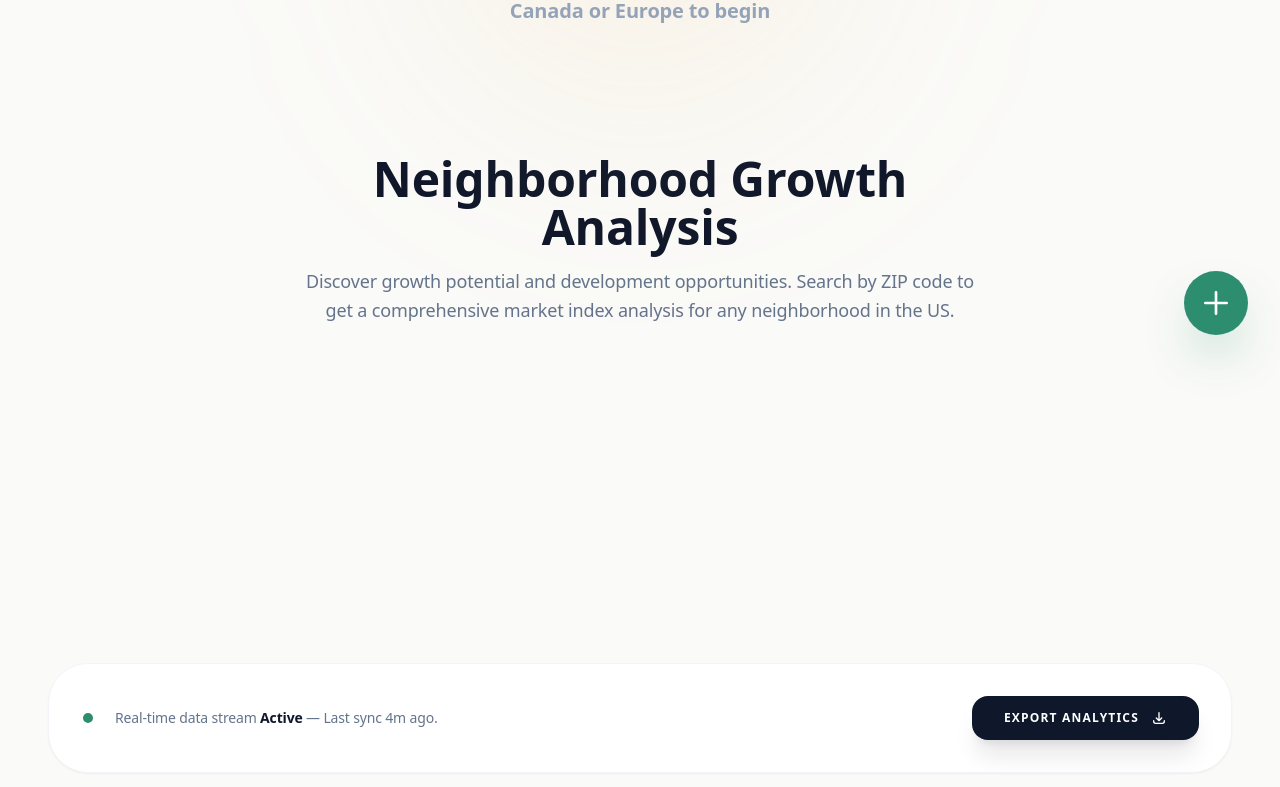
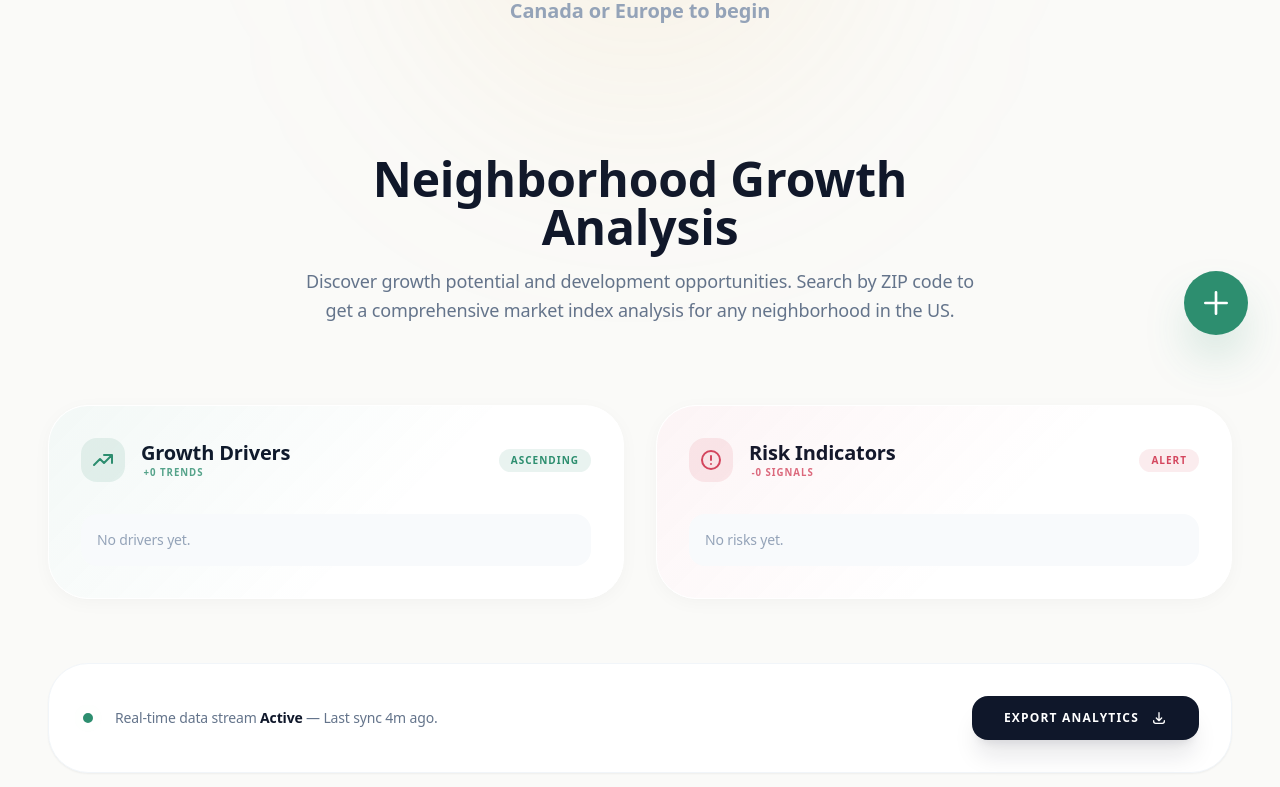
Before and after one commit to aaryanp35/Proxii-1, a React (Vite) app: page / in a window 1280 px wide. Shown: the part 433-1220 px from the top of the page. Built offline with nearby package versions, Linux system fonts and the light colour scheme; a web font is replaced by a local one.

Commit message:
Fix: add animation-fill-mode to intro-card to keep cards visible after animation

```diff
--- a/src/App.css
+++ b/src/App.css
@@ -45,7 +45,7 @@
 }
 
 .intro-card {
-  animation: scaleIn 0.6s ease-out;
+  animation: scaleIn 0.6s ease-out both;
 }
 
 .intro-card:nth-child(1) {
```
